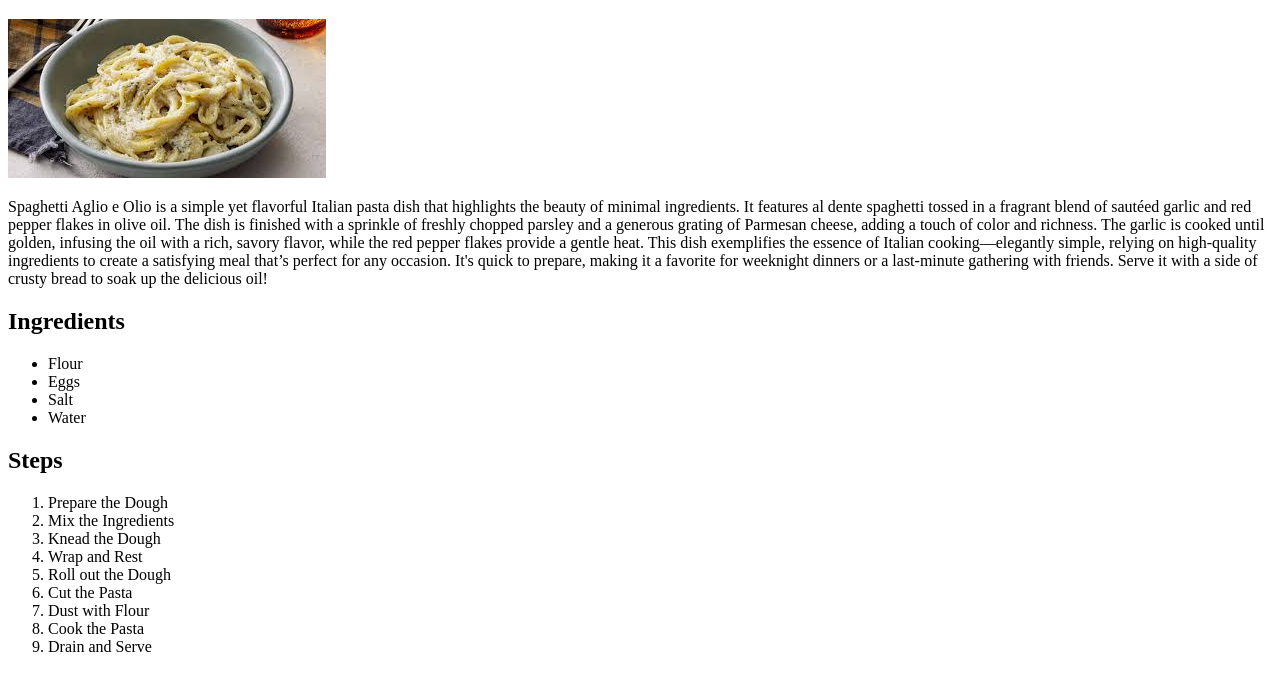
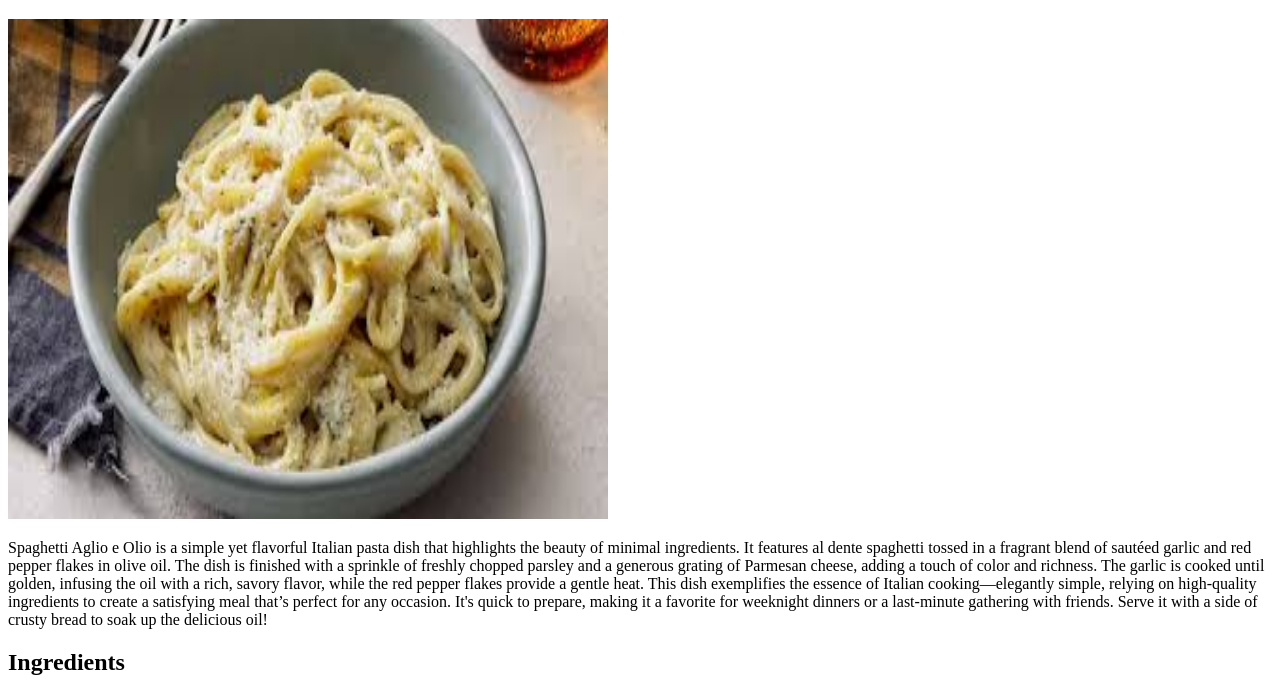
Before and after one commit to mostafaessam007/odin-recipes, a plain HTML site: page recipes/Pasta.html in a window 1280 px wide. Shown: the part 61-754 px from the top of the page. Drawn offline with Linux system fonts and the light colour scheme; files whose address does not match are found by name.

Commit message:
Add image alternative title and change image size

```diff
--- a/recipes/Pasta.html
+++ b/recipes/Pasta.html
@@ -8,7 +8,7 @@
 <body>
 <h1>Pasta</h1>
 
-<img src="/home/mostafa/repos/odin-recipes/imagess/pasta.jpg">
+<img src="/home/mostafa/repos/odin-recipes/imagess/pasta.jpg"alt="Pasta Image"height="500" width="600" >
 <p>Spaghetti Aglio e Olio is a simple yet flavorful Italian pasta dish that highlights the beauty of minimal ingredients. It features al dente spaghetti tossed in a fragrant blend of sautéed garlic and red pepper flakes in olive oil.
 
     The dish is finished with a sprinkle of freshly chopped parsley and a generous grating of Parmesan cheese, adding a touch of color and richness. The garlic is cooked until golden, infusing the oil with a rich, savory flavor, while the red pepper flakes provide a gentle heat.
```
